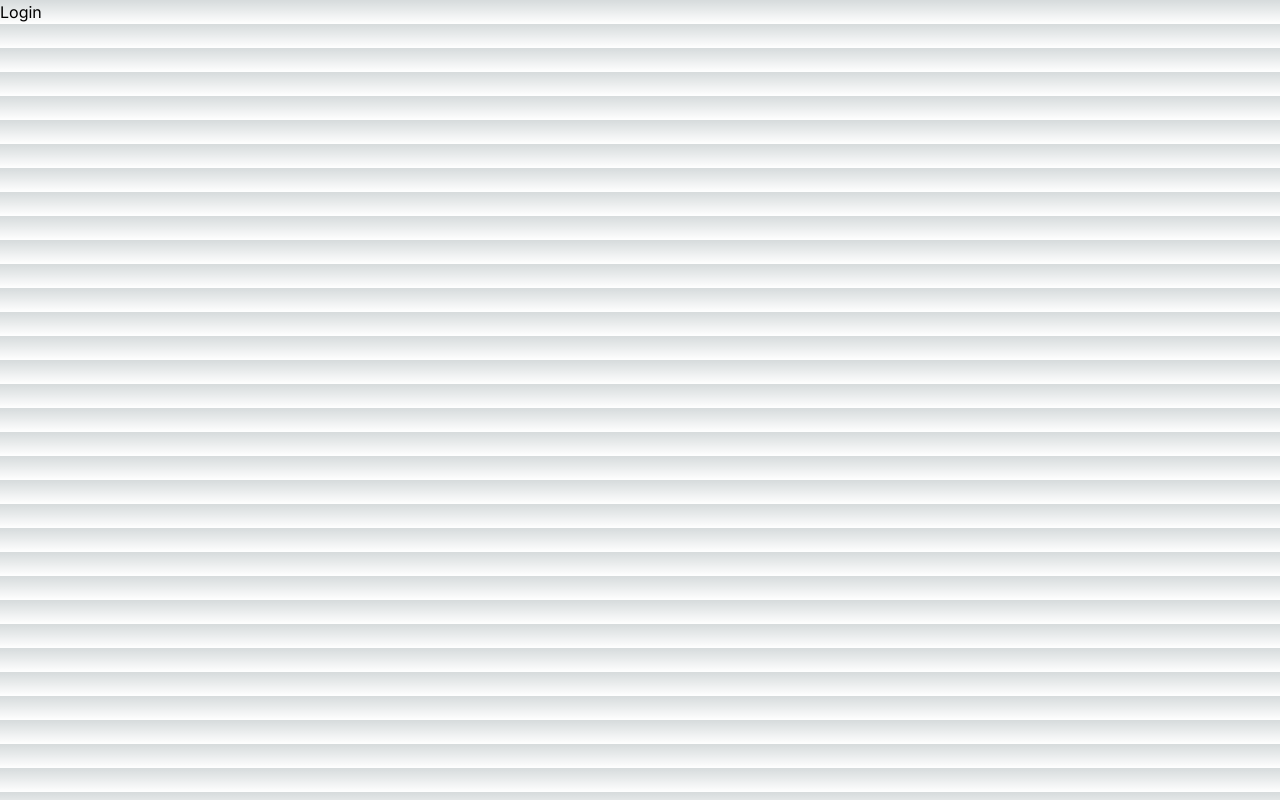
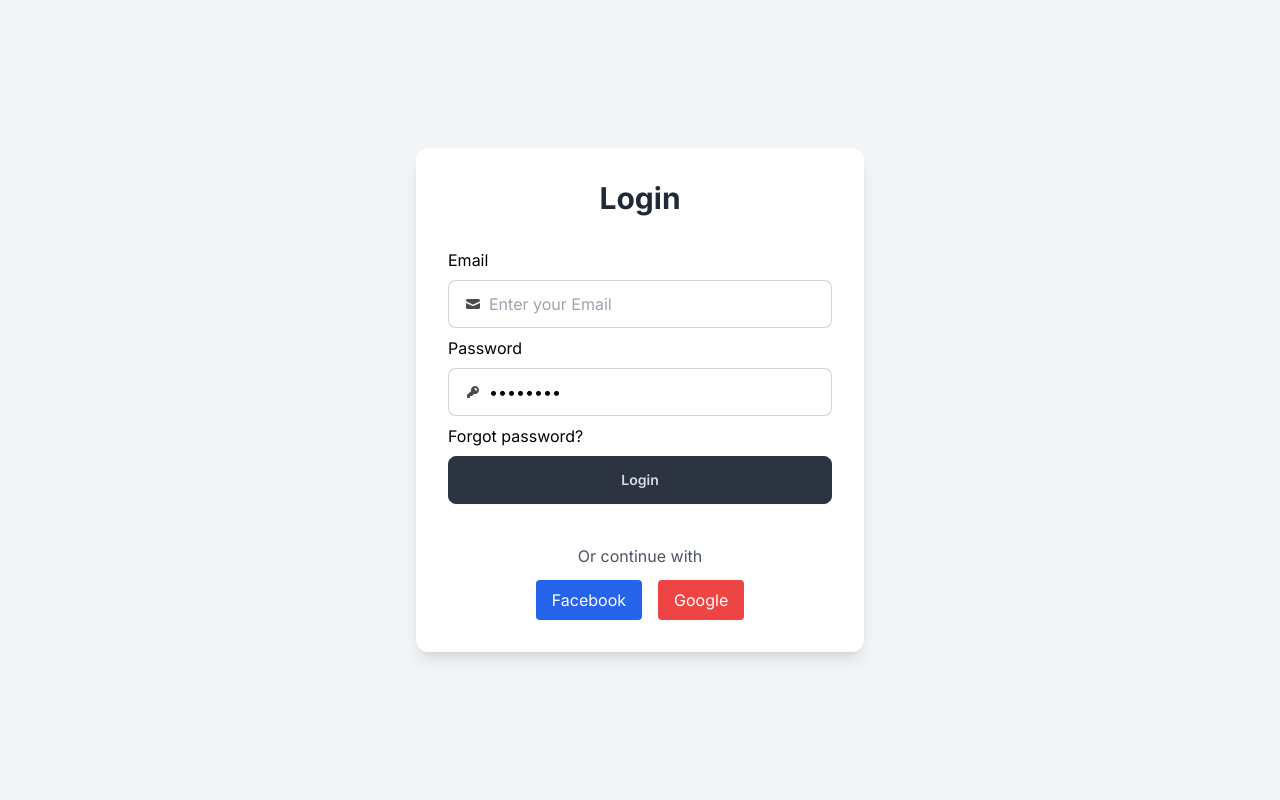
Before and after one commit to ramath-x/next-login, a Next.js app: page /login in a window 1280 px wide. Built offline with nearby package versions, Linux system fonts and the light colour scheme.

Commit message:
fornt-end -components LoginForm

```diff
--- /dev/null
+++ b/app/2fa-setup/page.js
@@ -0,0 +1,3 @@
+export default function Register() {
+    return <div>2fa-setup</div>;
+}
--- /dev/null
+++ b/app/components/LoginForm.js
@@ -0,0 +1,57 @@
+export default function LoginForm() {
+    return (
+
+        <div className="flex items-center justify-center min-h-screen bg-gray-100">
+            <div className="w-full max-w-md p-8 space-y-8 bg-white rounded-xl shadow-lg">
+                <h2 className="text-3xl font-bold text-center text-gray-800">Login</h2>
+                <form onSubmit="#" className="">
+                    <div>Email
+                        <label class="mt-2 mb-2 input input-bordered flex items-center gap-2">
+                            <svg
+                                xmlns="http://www.w3.org/2000/svg"
+                                viewBox="0 0 16 16"
+                                fill="currentColor"
+                                class="h-4 w-4 opacity-70">
+                                <path
+                                    d="M2.5 3A1.5 1.5 0 0 0 1 4.5v.793c.026.009.051.02.076.032L7.674 8.51c.206.1.446.1.652 0l6.598-3.185A.755.755 0 0 1 15 5.293V4.5A1.5 1.5 0 0 0 13.5 3h-11Z" />
+                                <path
+                                    d="M15 6.954 8.978 9.86a2.25 2.25 0 0 1-1.956 0L1 6.954V11.5A1.5 1.5 0 0 0 2.5 13h11a1.5 1.5 0 0 0 1.5-1.5V6.954Z" />
+                            </svg>
+                            <input type="text" class="grow" placeholder="Enter your Email" />
+                        </label>
+                    </div>
+
+                    <div>Password
+                        <label class="mt-2 mb-2 input input-bordered flex items-center gap-2">
+                            <svg
+                                xmlns="http://www.w3.org/2000/svg"
+                                viewBox="0 0 16 16"
+                                fill="currentColor"
+                                class="h-4 w-4 opacity-70">
+                                <path
+                                    fill-rule="evenodd"
+                                    d="M14 6a4 4 0 0 1-4.899 3.899l-1.955 1.955a.5.5 0 0 1-.353.146H5v1.5a.5.5 0 0 1-.5.5h-2a.5.5 0 0 1-.5-.5v-2.293a.5.5 0 0 1 .146-.353l3.955-3.955A4 4 0 1 1 14 6Zm-4-2a.75.75 0 0 0 0 1.5.5.5 0 0 1 .5.5.75.75 0 0 0 1.5 0 2 2 0 0 0-2-2Z"
+                                    clip-rule="evenodd" />
+                            </svg>
+                            <input type="password" class="grow" value="password" />
+                        </label>
+                    </div>
+
+                    <a href="">Forgot password?</a>
+                    <button class="mt-2 mb-2 btn btn-block btn-neutral">Login</button>
+                </form>
+                <div class="mt-6 text-center">
+                    <p class="text-gray-600">Or continue with</p>
+                    <div class="flex justify-center mt-3">
+                        <button class="mx-2 bg-blue-600 text-white px-4 py-2 rounded hover:bg-blue-700 focus:outline-none focus:bg-blue-700">
+                            Facebook
+                        </button>
+                        <button class="mx-2 bg-red-500 text-white px-4 py-2 rounded hover:bg-red-600 focus:outline-none focus:bg-red-600">
+                            Google
+                        </button>
+                    </div>
+                </div>
+            </div>
+        </div>
+    );
+}
--- a/app/layout.js
+++ b/app/layout.js
@@ -1,5 +1,5 @@
 import { Inter } from "next/font/google";
-import "./globals.css";
+import './globals.css'
 
 const inter = Inter({ subsets: ["latin"] });
 
--- a/app/login/page.js
+++ b/app/login/page.js
@@ -1,3 +1,9 @@
+import LoginForm from "../components/LoginForm";
+
 export default function Login() {
-    return <div>Login</div>;
+    return (
+        <>
+            <LoginForm />
+        </>
+    );
 }
--- /dev/null
+++ b/app/profile/page.js
@@ -0,0 +1,3 @@
+export default function Register() {
+    return <div>Profile</div>;
+}
--- /dev/null
+++ b/app/register/page.js
@@ -0,0 +1,3 @@
+export default function Register() {
+    return <div>Register</div>;
+}
--- a/package.json
+++ b/package.json
@@ -9,11 +9,12 @@
     "lint": "next lint"
   },
   "dependencies": {
+    "next": "14.2.5",
     "react": "^18",
-    "react-dom": "^18",
-    "next": "14.2.5"
+    "react-dom": "^18"
   },
   "devDependencies": {
+    "daisyui": "^4.12.10",
     "postcss": "^8",
     "tailwindcss": "^3.4.1"
   }
--- a/tailwind.config.js
+++ b/tailwind.config.js
@@ -14,5 +14,7 @@
       },
     },
   },
-  plugins: [],
+  plugins: [
+    require('daisyui'),
+  ],
 };
```
Also changed, not shown: app/components/ProfileForm.js (added), app/components/RegisterForm.js (added), app/components/TwoFactorSetup.js (added), 1 other file (tests, documents, lock files or other folders).
